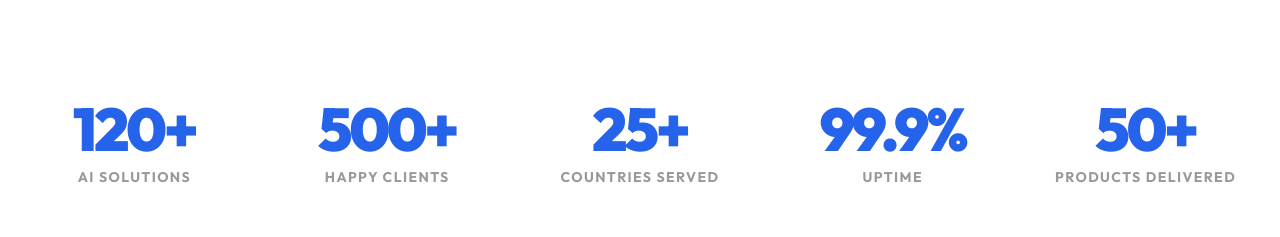
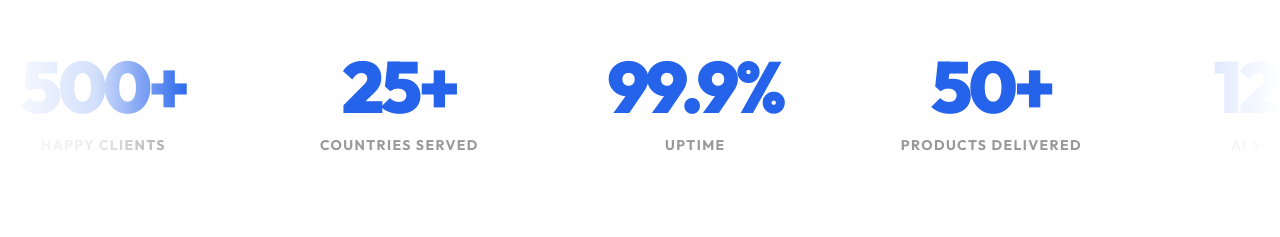
Before and after one commit to macenza/macenza-other, a React (Vite) app: page /about in a window 1280 px wide. Shown: the part 2890-3127 px from the top of the page. Built offline with nearby package versions, Linux system fonts and the light colour scheme; no server answers.

Commit message:
add about/stats marquee

```diff
--- a/src/index.css
+++ b/src/index.css
@@ -142,3 +142,50 @@ nav.fixed.nav-hidden {
 .animate-pulse-glow {
   animation: pulseGlow 2.5s infinite;
 }
+
+/* Infinite Marquee Styles */
+@keyframes marquee-left {
+  0% {
+    transform: translateX(0%);
+  }
+  100% {
+    transform: translateX(-50%);
+  }
+}
+
+@keyframes marquee-right {
+  0% {
+    transform: translateX(-50%);
+  }
+  100% {
+    transform: translateX(0%);
+  }
+}
+
+.animate-marquee-left {
+  display: flex;
+  width: max-content;
+  animation: marquee-left 25s linear infinite;
+}
+
+.animate-marquee-right {
+  display: flex;
+  width: max-content;
+  animation: marquee-right 25s linear infinite;
+}
+
+/* Dedicated high-performance 4-group marquee animation */
+@keyframes marquee-infinite-stats {
+  0% {
+    transform: translateX(0%);
+  }
+  100% {
+    transform: translateX(-25%);
+  }
+}
+
+.animate-marquee-stats {
+  display: flex;
+  width: max-content;
+  animation: marquee-infinite-stats 35s linear infinite;
+}
--- a/src/pages/About.jsx
+++ b/src/pages/About.jsx
@@ -194,9 +194,16 @@ const About = () => {
         </div>
       </Section>
 
-      {/* Stats Section */}
-      <Section id="stats">
-        <div className="grid grid-cols-2 md:grid-cols-3 lg:grid-cols-5 gap-8 reveal-up">
+      {/* Stats Section (Infinite Marquee) */}
+      <section id="stats" className="py-20 bg-white overflow-hidden relative w-full marquee-container">
+        {/* Edge Fades for a premium, high-end look */}
+        <div className="absolute left-0 top-0 bottom-0 w-24 sm:w-48 bg-gradient-to-r from-white via-white/80 to-transparent z-10 pointer-events-none"></div>
+        <div className="absolute right-0 top-0 bottom-0 w-24 sm:w-48 bg-gradient-to-l from-white via-white/80 to-transparent z-10 pointer-events-none"></div>
+
+        {/* Infinite scrolling wrapper container (4-group seamless train) */}
+        <div className="flex w-max select-none animate-marquee-stats">
+          {/* Group 1 */}
+          <div className="flex gap-12 md:gap-24 pr-12 md:pr-24 flex-shrink-0">
             {[
               { value: "120+", label: "AI Solutions" },
               { value: "500+", label: "Happy Clients" },
@@ -204,13 +211,62 @@ const About = () => {
               { value: "99.9%", label: "Uptime" },
               { value: "50+", label: "Products Delivered" },
             ].map((stat, i) => (
-            <div key={i} className="text-center">
-              <div className="text-4xl md:text-6xl font-black text-primary mb-2 tracking-tighter">{stat.value}</div>
-              <div className="text-sm font-bold text-black/40 uppercase tracking-widest">{stat.label}</div>
+              <div key={i} className="text-center min-w-[200px] flex-shrink-0 select-none">
+                <div className="text-5xl md:text-7xl font-black text-primary mb-3 tracking-tighter transition-all duration-300 hover:scale-105 hover:text-blue-700">{stat.value}</div>
+                <div className="text-xs md:text-sm font-bold text-black/40 uppercase tracking-widest">{stat.label}</div>
               </div>
             ))}
           </div>
-      </Section>
+
+          {/* Group 2 */}
+          <div className="flex gap-12 md:gap-24 pr-12 md:pr-24 flex-shrink-0" aria-hidden="true">
+            {[
+              { value: "120+", label: "AI Solutions" },
+              { value: "500+", label: "Happy Clients" },
+              { value: "25+", label: "Countries Served" },
+              { value: "99.9%", label: "Uptime" },
+              { value: "50+", label: "Products Delivered" },
+            ].map((stat, i) => (
+              <div key={`g2-${i}`} className="text-center min-w-[200px] flex-shrink-0 select-none">
+                <div className="text-5xl md:text-7xl font-black text-primary mb-3 tracking-tighter transition-all duration-300 hover:scale-105 hover:text-blue-700">{stat.value}</div>
+                <div className="text-xs md:text-sm font-bold text-black/40 uppercase tracking-widest">{stat.label}</div>
+              </div>
+            ))}
+          </div>
+
+          {/* Group 3 */}
+          <div className="flex gap-12 md:gap-24 pr-12 md:pr-24 flex-shrink-0" aria-hidden="true">
+            {[
+              { value: "120+", label: "AI Solutions" },
+              { value: "500+", label: "Happy Clients" },
+              { value: "25+", label: "Countries Served" },
+              { value: "99.9%", label: "Uptime" },
+              { value: "50+", label: "Products Delivered" },
+            ].map((stat, i) => (
+              <div key={`g3-${i}`} className="text-center min-w-[200px] flex-shrink-0 select-none">
+                <div className="text-5xl md:text-7xl font-black text-primary mb-3 tracking-tighter transition-all duration-300 hover:scale-105 hover:text-blue-700">{stat.value}</div>
+                <div className="text-xs md:text-sm font-bold text-black/40 uppercase tracking-widest">{stat.label}</div>
+              </div>
+            ))}
+          </div>
+
+          {/* Group 4 */}
+          <div className="flex gap-12 md:gap-24 pr-12 md:pr-24 flex-shrink-0" aria-hidden="true">
+            {[
+              { value: "120+", label: "AI Solutions" },
+              { value: "500+", label: "Happy Clients" },
+              { value: "25+", label: "Countries Served" },
+              { value: "99.9%", label: "Uptime" },
+              { value: "50+", label: "Products Delivered" },
+            ].map((stat, i) => (
+              <div key={`g4-${i}`} className="text-center min-w-[200px] flex-shrink-0 select-none">
+                <div className="text-5xl md:text-7xl font-black text-primary mb-3 tracking-tighter transition-all duration-300 hover:scale-105 hover:text-blue-700">{stat.value}</div>
+                <div className="text-xs md:text-sm font-bold text-black/40 uppercase tracking-widest">{stat.label}</div>
+              </div>
+            ))}
+          </div>
+        </div>
+      </section>
 
       {/* Team Grid */}
       <Section
```
Lines whose indentation alone changed are shown as unchanged.
